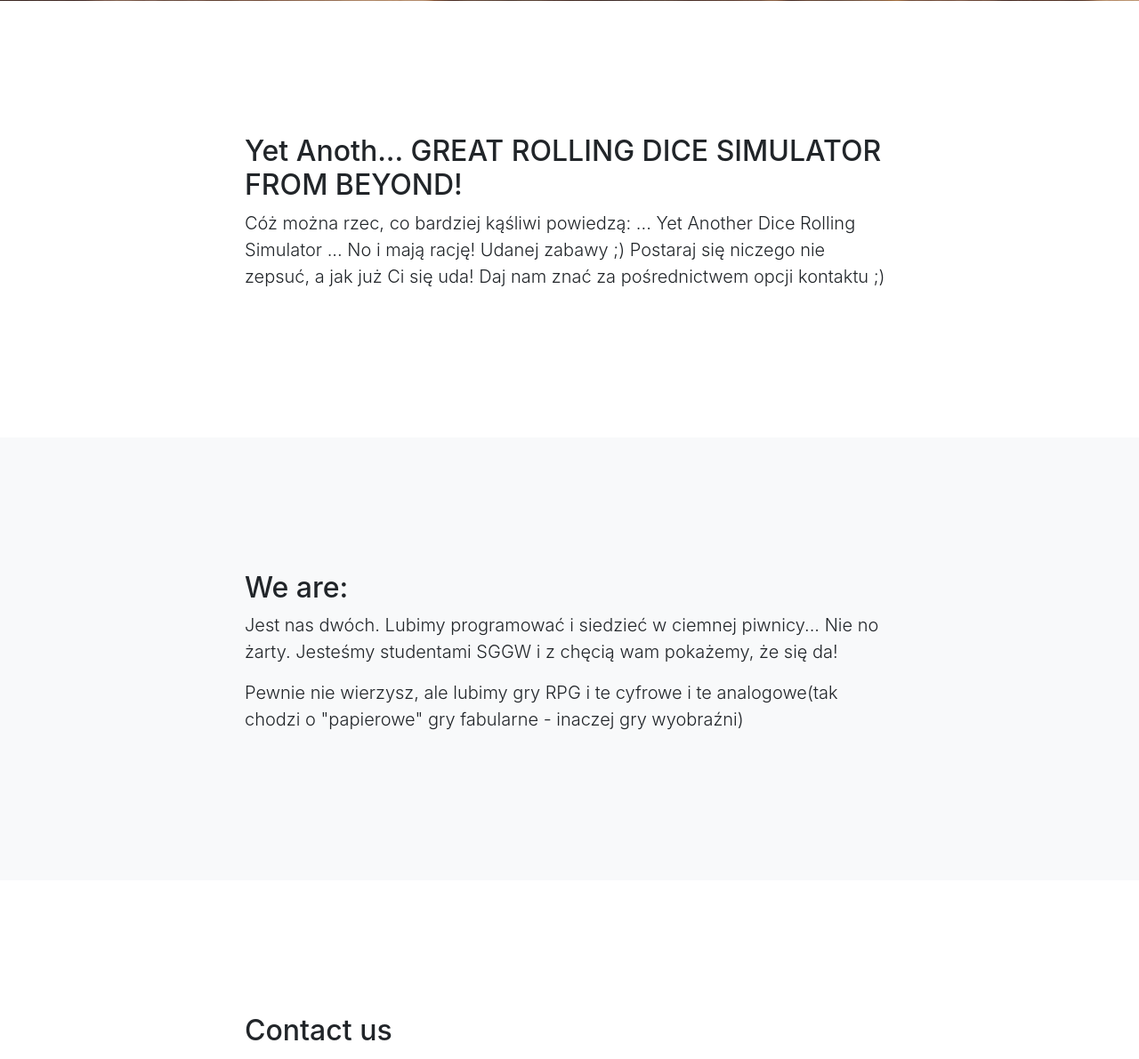
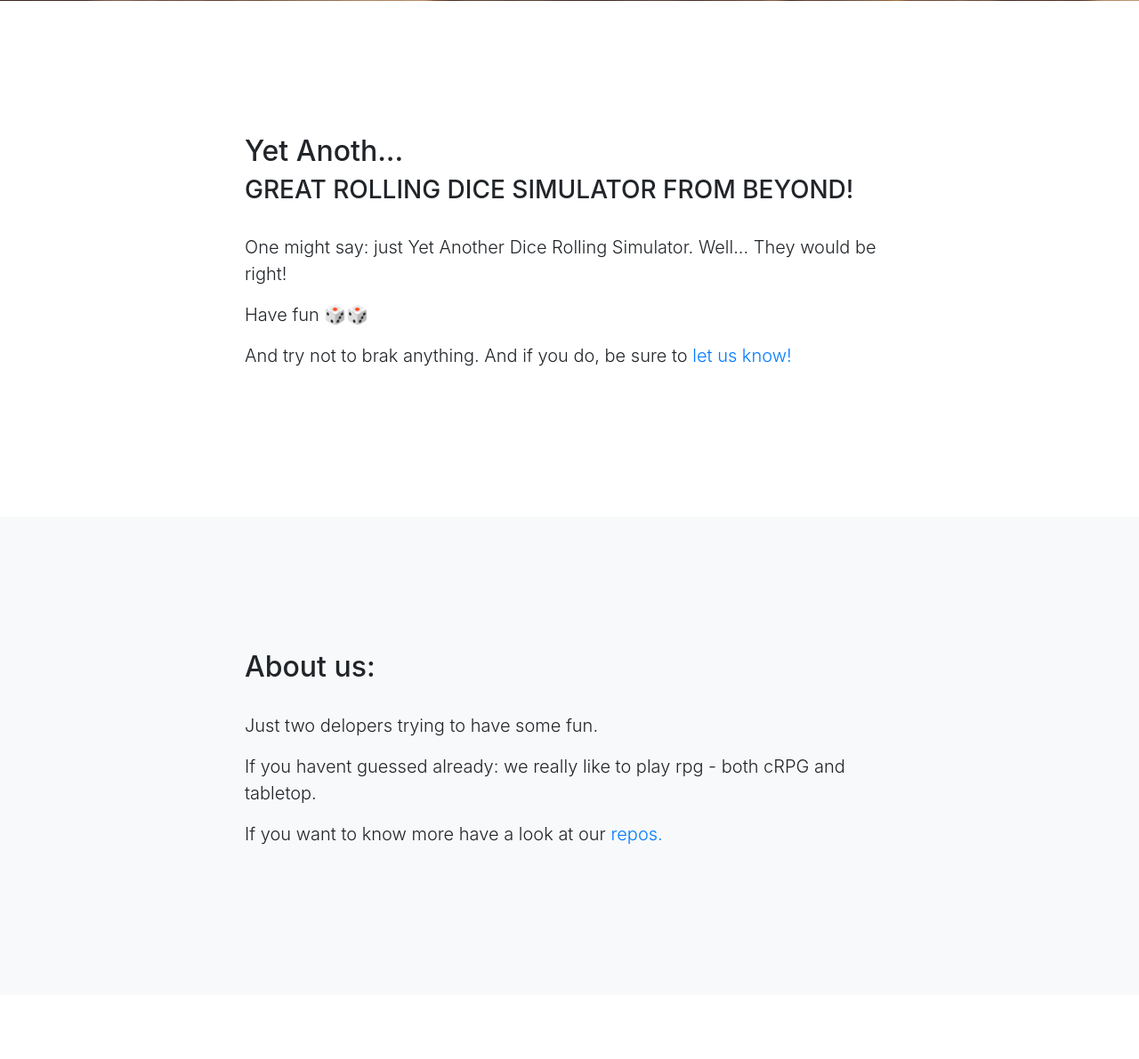
Before and after one commit to latosmichal/LetMeRollForYou, a Django app: page / in a window 1280 px wide. Shown: the part 423-1614 px from the top of the page at 89% size. Run offline with Django 3.2, Linux system fonts and the light colour scheme; some libraries are stand-ins or nearby versions.

Commit message:
translation to EN

```diff
--- a/roll/templates/roll/roll_main.html
+++ b/roll/templates/roll/roll_main.html
@@ -66,11 +66,17 @@
     <div class="container">
       <div class="row">
         <div class="col-lg-8 mx-auto">
-          <h2>Yet Anoth... GREAT ROLLING DICE SIMULATOR FROM BEYOND!</h2>
+          <h2>Yet Anoth... </h2>
+          <h3>GREAT ROLLING DICE SIMULATOR FROM BEYOND!</h3>
+          <br/>
           <p class="lead">
-            Cóż można rzec, co bardziej kąśliwi powiedzą: ... Yet Another Dice Rolling Simulator ... No i mają rację!
-            Udanej zabawy ;) Postaraj się niczego nie zepsuć, a jak już Ci się uda! Daj nam znać
-            za pośrednictwem opcji kontaktu ;)
+            One might say: just Yet Another Dice Rolling Simulator. Well... They would be right!
+          </p>
+          <p class="lead">
+            Have fun 🎲🎲
+          </p>
+          <p class="lead">
+            And try not to brak anything. And if you do, be sure to <a class="js-scroll-trigger" href="#contact">let us know!</a>
           </p>
         </div>
       </div>
@@ -81,12 +87,13 @@
     <div class="container">
       <div class="row">
         <div class="col-lg-8 mx-auto">
-          <h2>We are:</h2>
-          <p class="lead">Jest nas dwóch. Lubimy programować i siedzieć w ciemnej piwnicy... Nie no żarty. Jesteśmy
-            studentami SGGW i z chęcią wam pokażemy, że się da!</p>
-          <p class="lead">Pewnie nie wierzysz, ale lubimy gry RPG i te cyfrowe i te analogowe(tak chodzi o "papierowe"
-            gry fabularne
-            - inaczej gry wyobraźni)</p>
+          <h2>About us:</h2>
+          <br/>
+          <p class="lead">Just two delopers trying to have some fun.</p>
+
+          <p class="lead">If you havent guessed already: we really like to play rpg - both cRPG and tabletop.</p>
+
+          <p class="lead">If you want to know more have a look at our <a class="js-scroll-trigger" href="#contact">repos.</a></p>
         </div>
       </div>
     </div>
@@ -97,10 +104,11 @@
       <div class="row">
         <div class="col-lg-8 mx-auto">
           <h2>Contact us</h2>
+          <br/>
           <p class="lead">Github:
           <ul>
             <li><a href="https://www.github.com/latosmichal">Michałek</a></li>
-            <li><a href="https://www.github.com/PKacz">Pawełek</a></li>
+            <li><a href="https://github.com/pracowniaPK">Pawełek</a></li>
           </ul>
           </p>
         </div>
```
